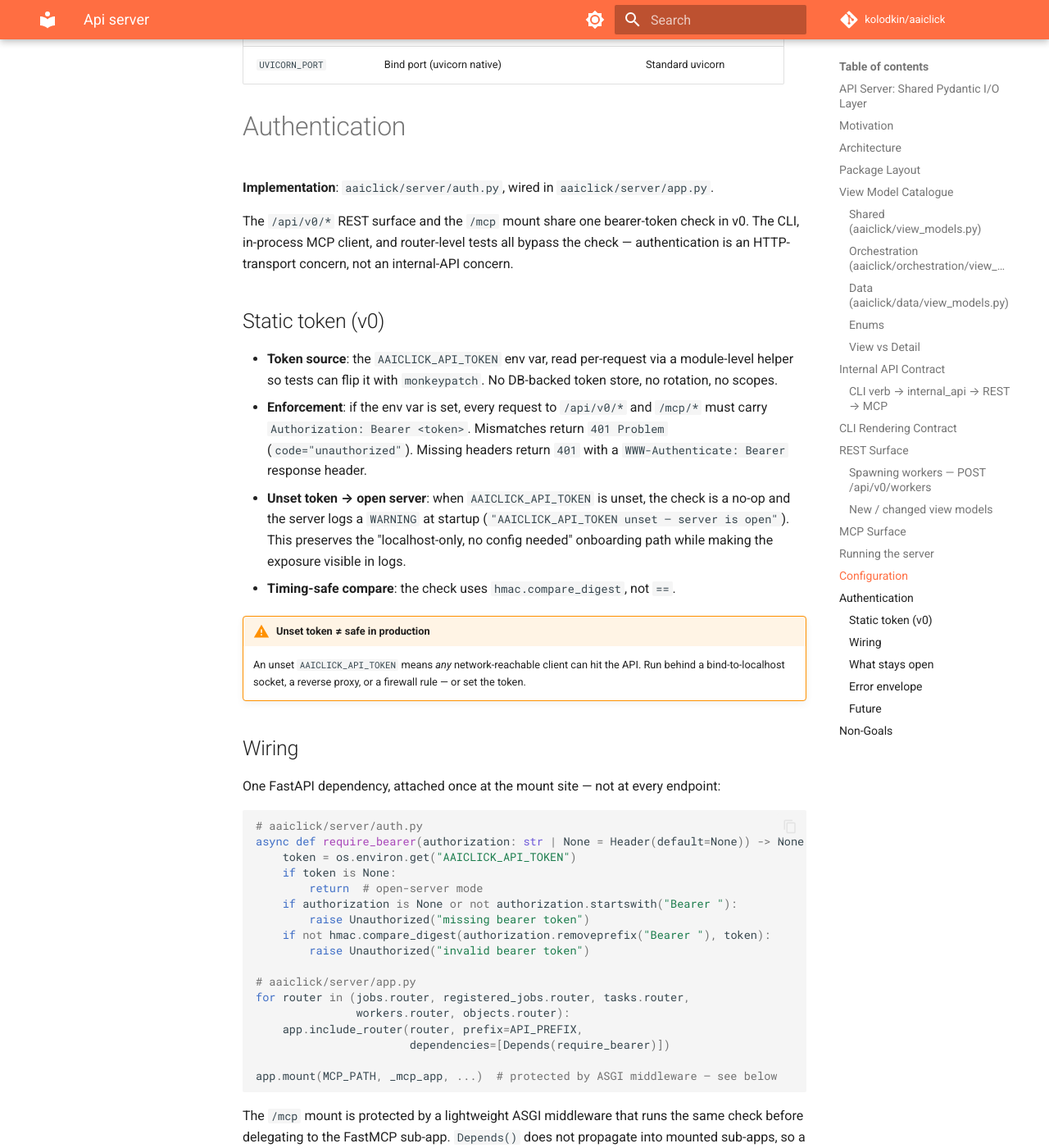
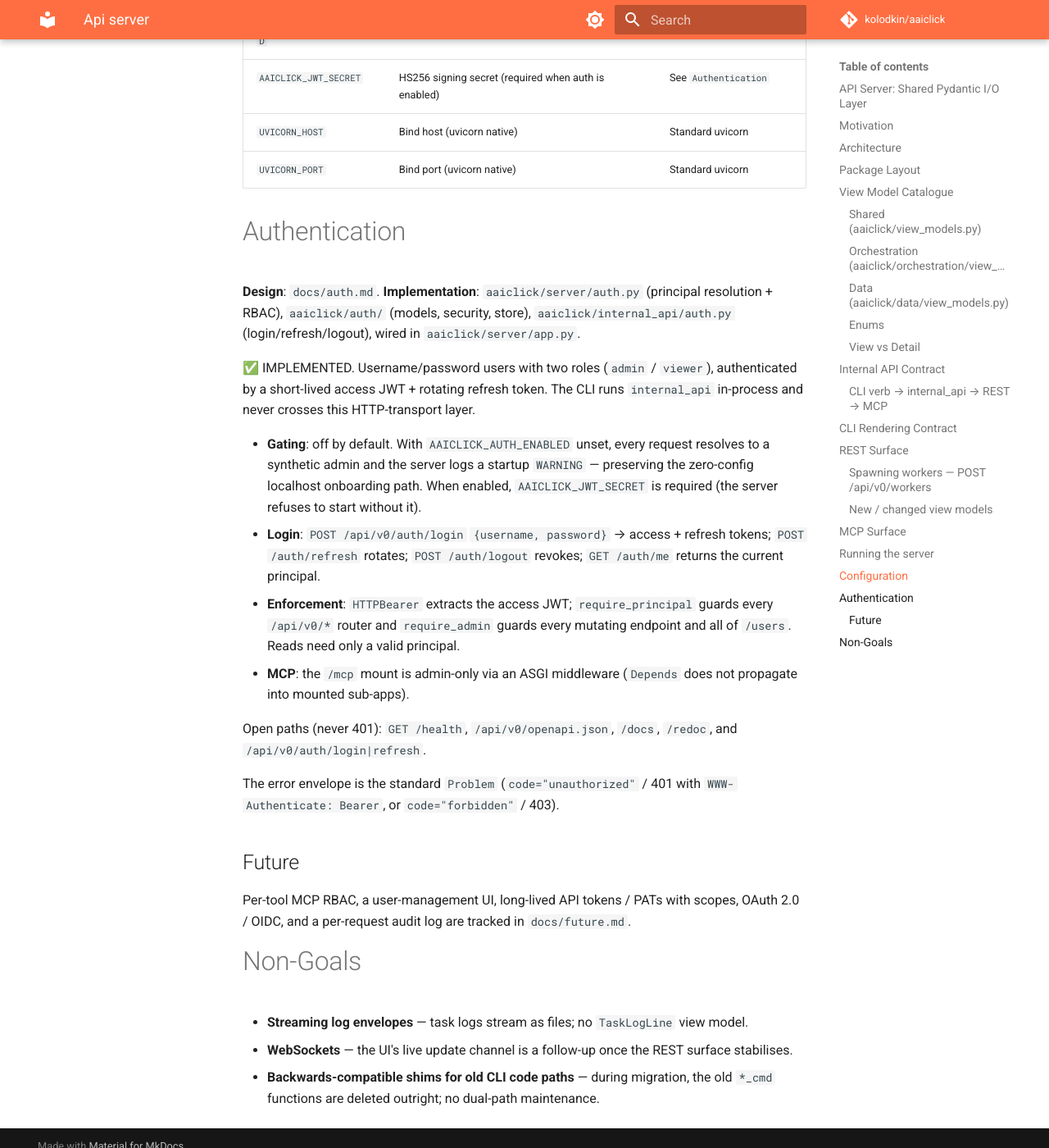
Before and after one commit to kolodkin/aaiclick, an MkDocs documentation site: the page built from docs/api_server.md, in a window 1280 px wide and 1400 px high, scrolled down 11267 px. Shown: the whole window at 82% size. Built offline with MkDocs 1.6.1 and Material for MkDocs 9.7.7, drawn with Linux system fonts in a browser that asks for light colours; comment, search, counter and statistics services are not loaded; some of the changed text lies outside the part shown.

Commit message:
Docs: document JWT auth + RBAC, retire static-token references
api_server.md Authentication section now describes the username/password +
JWT + RBAC model and points to docs/auth.md; env table swaps API_TOKEN for
AUTH_ENABLED/JWT_SECRET. future.md drops the now-implemented Operator UI Auth
item and reframes remaining auth work (PATs, per-tool MCP RBAC, SSO).
auth.md marked IMPLEMENTED with implementation references.

````diff
--- a/docs/api_server.md
+++ b/docs/api_server.md
@@ -13,8 +13,8 @@ with pydantic view models. The CLI keeps its current human output and gains
 `--json` for free. The REST and MCP surfaces derive from the same types, so
 their schemas, docs, and client SDKs cannot drift from the CLI.
 
-All of view models, `internal_api`, REST, MCP, bearer-token auth, and
-`start_worker` are implemented.
+All of view models, `internal_api`, REST, MCP, JWT auth + RBAC (see
+[Authentication](#authentication)), and `start_worker` are implemented.
 
 # Motivation
 
@@ -451,102 +451,46 @@ The server reuses the CLI's existing env vars and adds a single auth knob:
 |------------------------|------------------------------------------------------|------------------------|
 | `AAICLICK_CH_URL`      | ClickHouse connection URL                            | Existing (see `backend.py`) |
 | `AAICLICK_SQL_URL`     | Orchestration SQL backend URL                        | Existing (see `backend.py`) |
-| `AAICLICK_API_TOKEN`   | Shared bearer token for `/api/v0/*` and `/mcp` (v0)  | See `Authentication`   |
+| `AAICLICK_AUTH_ENABLED`| Enable JWT auth + RBAC (off → open server)           | See `Authentication`   |
+| `AAICLICK_JWT_SECRET`  | HS256 signing secret (required when auth is enabled) | See `Authentication`   |
 | `UVICORN_HOST`         | Bind host (uvicorn native)                           | Standard uvicorn       |
 | `UVICORN_PORT`         | Bind port (uvicorn native)                           | Standard uvicorn       |
 
 # Authentication
 
-**Implementation**: `aaiclick/server/auth.py`, wired in `aaiclick/server/app.py`.
+**Design**: `docs/auth.md`. **Implementation**: `aaiclick/server/auth.py`
+(principal resolution + RBAC), `aaiclick/auth/` (models, security, store),
+`aaiclick/internal_api/auth.py` (login/refresh/logout), wired in
+`aaiclick/server/app.py`.
 
-The `/api/v0/*` REST surface and the `/mcp` mount share one bearer-token
-check in v0. The CLI, in-process MCP client, and router-level tests all
-bypass the check — authentication is an HTTP-transport concern, not an
-internal-API concern.
+✅ IMPLEMENTED. Username/password users with two roles (`admin` / `viewer`),
+authenticated by a short-lived access JWT + rotating refresh token. The CLI
+runs `internal_api` in-process and never crosses this HTTP-transport layer.
 
-## Static token (v0)
+- **Gating**: off by default. With `AAICLICK_AUTH_ENABLED` unset, every request
+  resolves to a synthetic admin and the server logs a startup `WARNING` —
+  preserving the zero-config localhost onboarding path. When enabled,
+  `AAICLICK_JWT_SECRET` is required (the server refuses to start without it).
+- **Login**: `POST /api/v0/auth/login` `{username, password}` → access +
+  refresh tokens; `POST /auth/refresh` rotates; `POST /auth/logout` revokes;
+  `GET /auth/me` returns the current principal.
+- **Enforcement**: `HTTPBearer` extracts the access JWT; `require_principal`
+  guards every `/api/v0/*` router and `require_admin` guards every mutating
+  endpoint and all of `/users`. Reads need only a valid principal.
+- **MCP**: the `/mcp` mount is admin-only via an ASGI middleware (`Depends`
+  does not propagate into mounted sub-apps).
 
-- **Token source**: the `AAICLICK_API_TOKEN` env var, read per-request
-  via a module-level helper so tests can flip it with `monkeypatch`.
-  No DB-backed token store, no rotation, no scopes.
-- **Enforcement**: if the env var is set, every request to `/api/v0/*`
-  and `/mcp/*` must carry `Authorization: Bearer <token>`. Mismatches
-  return `401 Problem` (`code="unauthorized"`). Missing headers return
-  `401` with a `WWW-Authenticate: Bearer` response header.
-- **Unset token → open server**: when `AAICLICK_API_TOKEN` is unset, the
-  check is a no-op and the server logs a `WARNING` at startup
-  (`"AAICLICK_API_TOKEN unset — server is open"`). This preserves the
-  "localhost-only, no config needed" onboarding path while making the
-  exposure visible in logs.
-- **Timing-safe compare**: the check uses `hmac.compare_digest`, not `==`.
+Open paths (never 401): `GET /health`, `/api/v0/openapi.json`, `/docs`,
+`/redoc`, and `/api/v0/auth/login|refresh`.
 
-!!! warning "Unset token ≠ safe in production"
-    An unset `AAICLICK_API_TOKEN` means *any* network-reachable client
-    can hit the API. Run behind a bind-to-localhost socket, a reverse
-    proxy, or a firewall rule — or set the token.
-
-## Wiring
-
-One FastAPI dependency, attached once at the mount site — not at every
-endpoint:
-
-```python
-# aaiclick/server/auth.py
-async def require_bearer(authorization: str | None = Header(default=None)) -> None:
-    token = os.environ.get("AAICLICK_API_TOKEN")
-    if token is None:
-        return  # open-server mode
-    if authorization is None or not authorization.startswith("Bearer "):
-        raise Unauthorized("missing bearer token")
-    if not hmac.compare_digest(authorization.removeprefix("Bearer "), token):
-        raise Unauthorized("invalid bearer token")
-
-# aaiclick/server/app.py
-for router in (jobs.router, registered_jobs.router, tasks.router,
-               workers.router, objects.router):
-    app.include_router(router, prefix=API_PREFIX,
-                       dependencies=[Depends(require_bearer)])
-
-app.mount(MCP_PATH, _mcp_app, ...)  # protected by ASGI middleware — see below
-```
-
-The `/mcp` mount is protected by a lightweight ASGI middleware that runs
-the same check before delegating to the FastMCP sub-app. `Depends()` does
-not propagate into mounted sub-apps, so a middleware is required at the
-mount boundary.
-
-## What stays open
-
-| Path                       | Auth required? | Why                                                                  |
-|----------------------------|----------------|----------------------------------------------------------------------|
-| `GET /health`              | No             | Liveness / uptime probes must never 401                              |
-| `GET /api/v0/openapi.json` | No             | FastAPI serves it at the app level; router-dependency does not cover it, and an info-leak isn't a v0 concern |
-| `GET /api/v0/docs`         | No             | Same                                                                 |
-| `GET /api/v0/redoc`        | No             | Same                                                                 |
-
-Gating the schema / docs behind auth would need a middleware (like the
-`/mcp` one below) or `openapi_url=None` + a hand-written authed route —
-both are deferred to the DB-backed-tokens phase alongside scopes.
-
-## Error envelope
-
-```json
-{
-  "title": "Unauthorized",
-  "status": 401,
-  "detail": "missing bearer token",
-  "code": "unauthorized"
-}
-```
-
-`Unauthorized` is a new `internal_api.errors.*` subclass. The server-side
-handler sets the `WWW-Authenticate: Bearer` response header; the CLI and
-MCP paths never raise it because they bypass the bearer check.
+The error envelope is the standard `Problem` (`code="unauthorized"` / 401 with
+`WWW-Authenticate: Bearer`, or `code="forbidden"` / 403).
 
 ## Future
 
-DB-backed token scopes, OAuth 2.0 / OIDC, and a per-request audit log are
-tracked in `docs/future.md` — **API Auth — DB-Backed Token Scopes**.
+Per-tool MCP RBAC, a user-management UI, long-lived API tokens / PATs with
+scopes, OAuth 2.0 / OIDC, and a per-request audit log are tracked in
+`docs/future.md`.
 
 # Non-Goals
 
````
Also changed, not shown: docs/auth.md (+13 -3 lines), docs/future.md (+14 -39 lines).
